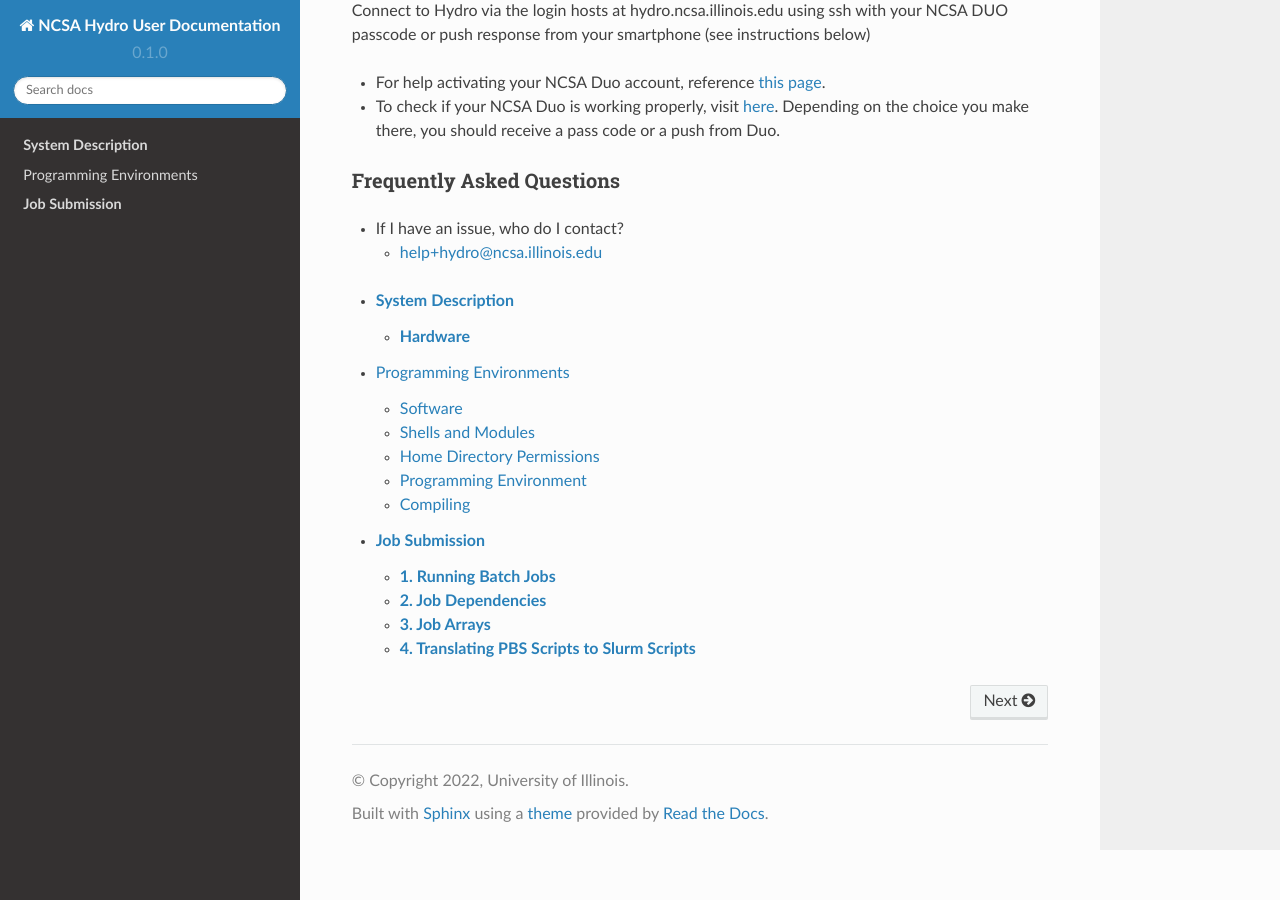
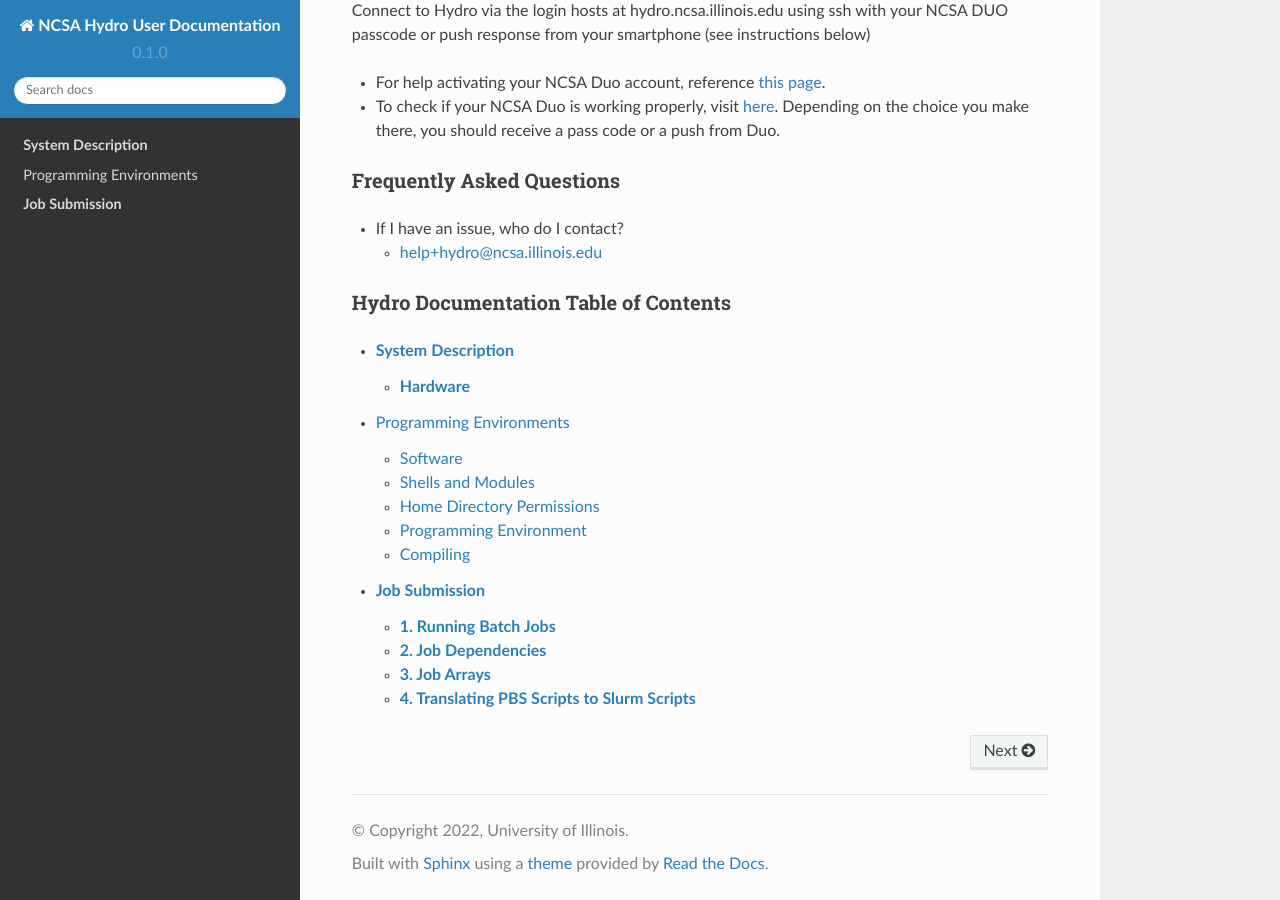
Before and after one commit to ncsa/hydro_documentation, a Sphinx documentation site: the page built from docs/source/index.rst, in a window 1280 px wide and 900 px high, scrolled down 1233 px. Built offline with Sphinx 7.4.7 and the Read the Docs theme 2.0.0, drawn with Linux system fonts in a browser that asks for light colours; pages that are not in the unit, such as notebooks, are missing from menus.

Commit message:
added TOC heading
Added a heading for TOC so it's obvious what it is.

```diff
--- a/docs/source/index.rst
+++ b/docs/source/index.rst
@@ -80,6 +80,9 @@ instructions below)
    -  help+hydro@ncsa.illinois.edu
 
 
+Hydro Documentation Table of Contents
+------------------------------
+
 .. toctree::
    :maxdepth: 2
 
```
